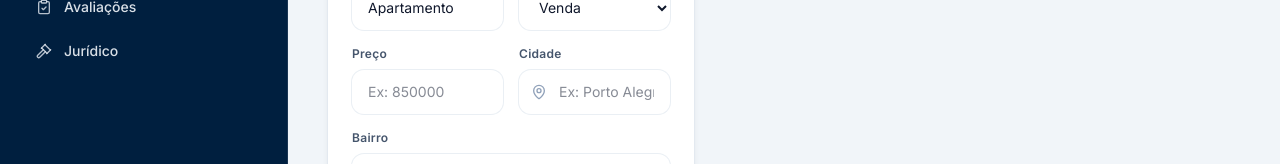
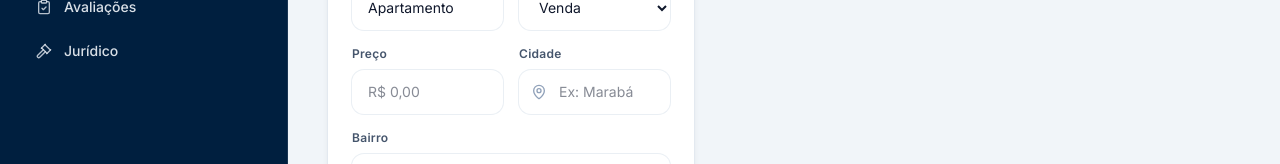
Before and after one commit to mixbrzilla-cmyk/crm-imobiliaria, a Next.js app: page /admin/imoveis in a window 1280 px wide. Shown: the part 525-689 px from the top of the page. Built offline with nearby package versions, Linux system fonts and the light colour scheme; no server answers; the database is empty.

Commit message:
feat: máscaras BRL (R$), regionalização Marabá e estrutura de imóveis Urbanos/Rurais

```diff
--- a/app/admin/avaliacoes/page.tsx
+++ b/app/admin/avaliacoes/page.tsx
@@ -14,6 +14,7 @@ import {
 } from "lucide-react";
 
 import { getSupabaseClient } from "@/lib/supabaseClient";
+import { formatBRLInput, formatCurrencyBRL, parseBRLInputToNumber } from "@/lib/brl";
 
 type AppraisalStatus = "agendada" | "realizada" | "laudo_emitido" | "publicado";
 
@@ -53,14 +54,6 @@ function parseOptionalNumber(value: string) {
   if (!trimmed) return null;
   const n = Number(trimmed.replace(/\./g, "").replace(",", "."));
   return Number.isFinite(n) ? n : null;
-}
-
-function formatCurrencyBRL(value: number) {
-  return value.toLocaleString("pt-BR", {
-    style: "currency",
-    currency: "BRL",
-    maximumFractionDigits: 0,
-  });
 }
 
 function safeText(value: string | null | undefined) {
@@ -237,11 +230,11 @@ export default function AvaliacoesAdminPage() {
         address: form.address.trim(),
         neighborhood: form.neighborhood.trim() || null,
         city: form.city.trim() || null,
-        scheduled_at: form.scheduled_at.trim() ? new Date(form.scheduled_at).toISOString() : null,
+        scheduled_at: form.scheduled_at,
         status: form.status,
         area_m2: parseOptionalNumber(form.area_m2),
         condition: form.condition.trim() || null,
-        suggested_price: parseOptionalNumber(form.suggested_price),
+        suggested_price: parseBRLInputToNumber(form.suggested_price),
         notes: form.notes.trim() || null,
         video_call_link: form.video_call_link.trim() || null,
         published_property_id: null,
@@ -462,9 +455,12 @@ export default function AvaliacoesAdminPage() {
                   <span className="text-xs font-semibold tracking-wide text-slate-600">Valor sugerido</span>
                   <input
                     value={form.suggested_price}
-                    onChange={(e) => setForm((s) => ({ ...s, suggested_price: e.target.value }))}
+                    onChange={(e) =>
+                      setForm((s) => ({ ...s, suggested_price: formatBRLInput(e.target.value) }))
+                    }
                     className="h-11 rounded-xl bg-white px-4 text-sm text-slate-900 ring-1 ring-slate-200/70 outline-none transition-all duration-300 focus:ring-2 focus:ring-[#001f3f]/15"
-                    placeholder="0"
+                    placeholder="R$ 0,00"
+                    inputMode="decimal"
                   />
                 </label>
               </div>
--- a/app/admin/gps/page.tsx
+++ b/app/admin/gps/page.tsx
@@ -3,6 +3,7 @@
 import { useCallback, useEffect, useMemo, useState } from "react";
 
 import { getSupabaseClient } from "@/lib/supabaseClient";
+import { formatBRLInput, formatCurrencyBRL, parseBRLInputToNumber } from "@/lib/brl";
 
 type OpportunityStatus = "novo" | "avaliando" | "descartado" | "importado";
 
@@ -30,21 +31,6 @@ type LeadImportForm = {
   interest: string;
   source: string;
 };
-
-function parseMoney(input: string) {
-  const normalized = input.replace(/[^0-9.,-]/g, "").replace(",", ".").trim();
-  if (!normalized) return null;
-  const parsed = Number(normalized);
-  return Number.isFinite(parsed) ? parsed : null;
-}
-
-function formatCurrencyBRL(value: number) {
-  return value.toLocaleString("pt-BR", {
-    style: "currency",
-    currency: "BRL",
-    maximumFractionDigits: 0,
-  });
-}
 
 function sanitizePhone(input: string) {
   const digits = (input ?? "").replace(/\D/g, "");
@@ -157,7 +143,7 @@ export default function GpsOpportunitiesPage() {
       id: crypto.randomUUID(),
       title,
       source_url: form.source_url.trim() ? form.source_url.trim() : null,
-      detected_price: parseMoney(form.detected_price),
+      detected_price: parseBRLInputToNumber(form.detected_price),
       status: form.status,
       notes: form.notes.trim() ? form.notes.trim() : null,
     };
@@ -314,9 +300,12 @@ export default function GpsOpportunitiesPage() {
             <label className="text-xs font-semibold text-slate-600">Valor detectado</label>
             <input
               value={form.detected_price}
-              onChange={(e) => setForm((c) => ({ ...c, detected_price: e.target.value }))}
+              onChange={(e) =>
+                setForm((c) => ({ ...c, detected_price: formatBRLInput(e.target.value) }))
+              }
               className="mt-1 w-full rounded-xl border border-slate-200 bg-white px-4 py-3 text-sm text-slate-900 shadow-sm outline-none transition-all focus:border-[#001f3f] focus:ring-2 focus:ring-[#ff0000]/20"
-              placeholder="R$ 780.000"
+              placeholder="R$ 0,00"
+              inputMode="decimal"
             />
           </div>
 
--- a/app/admin/imoveis/page.tsx
+++ b/app/admin/imoveis/page.tsx
@@ -14,6 +14,7 @@ import {
 } from "lucide-react";
 
 import { getSupabaseClient } from "@/lib/supabaseClient";
+import { formatBRLInput, formatCurrencyBRL, parseBRLInputToNumber } from "@/lib/brl";
 
 type PropertyStatus =
   | "rascunho"
@@ -84,14 +85,6 @@ function parseOptionalNumber(value: string) {
   if (!trimmed) return null;
   const n = Number(trimmed.replace(/\./g, "").replace(",", "."));
   return Number.isFinite(n) ? n : null;
-}
-
-function formatCurrencyBRL(value: number) {
-  return value.toLocaleString("pt-BR", {
-    style: "currency",
-    currency: "BRL",
-    maximumFractionDigits: 0,
-  });
 }
 
 function Badge({ status }: { status: PropertyStatus }) {
@@ -215,7 +208,8 @@ export default function InventarioImoveisPage() {
       title: row.title ?? "",
       property_type: row.property_type ?? "Apartamento",
       purpose: (row.purpose ?? "venda") as PropertyPurpose,
-      price: typeof row.price === "number" ? String(row.price) : "",
+      price:
+        typeof row.price === "number" ? formatCurrencyBRL(row.price, { maximumFractionDigits: 2 }) : "",
       neighborhood: row.neighborhood ?? "",
       city: row.city ?? "",
       bedrooms: row.bedrooms != null ? String(row.bedrooms) : "",
@@ -253,7 +247,7 @@ export default function InventarioImoveisPage() {
       title: form.title.trim() ? form.title.trim() : null,
       property_type: form.property_type.trim() ? form.property_type.trim() : null,
       purpose: form.purpose,
-      price: parseOptionalNumber(form.price),
+      price: parseBRLInputToNumber(form.price),
       neighborhood: form.neighborhood.trim() ? form.neighborhood.trim() : null,
       city: form.city.trim() ? form.city.trim() : null,
       bedrooms: parseOptionalInt(form.bedrooms),
@@ -471,9 +465,11 @@ export default function InventarioImoveisPage() {
                       </span>
                       <input
                         value={form.price}
-                        onChange={(e) => setForm((s) => ({ ...s, price: e.target.value }))}
+                        onChange={(e) =>
+                          setForm((s) => ({ ...s, price: formatBRLInput(e.target.value) }))
+                        }
                         className="h-11 rounded-xl bg-white px-4 text-sm text-slate-900 ring-1 ring-slate-200/70 outline-none transition-all duration-300 focus:ring-2 focus:ring-slate-900/10"
-                        placeholder="Ex: 850000"
+                        placeholder="R$ 0,00"
                         inputMode="decimal"
                       />
                     </label>
@@ -488,7 +484,7 @@ export default function InventarioImoveisPage() {
                           value={form.city}
                           onChange={(e) => setForm((s) => ({ ...s, city: e.target.value }))}
                           className="h-11 w-full rounded-xl bg-white pl-10 pr-4 text-sm text-slate-900 ring-1 ring-slate-200/70 outline-none transition-all duration-300 focus:ring-2 focus:ring-slate-900/10"
-                          placeholder="Ex: Porto Alegre"
+                          placeholder="Ex: Marabá"
                         />
                       </div>
                     </label>
--- a/app/admin/obras/page.tsx
+++ b/app/admin/obras/page.tsx
@@ -14,6 +14,7 @@ import {
 } from "lucide-react";
 
 import { getSupabaseClient } from "@/lib/supabaseClient";
+import { formatBRLInput, formatCurrencyBRL, parseBRLInputToNumber } from "@/lib/brl";
 
 type MaterialStatus = "cotado" | "comprado" | "entregue";
 
@@ -73,21 +74,6 @@ type EntryForm = {
   hours: string;
   notes: string;
 };
-
-function formatCurrencyBRL(value: number) {
-  return value.toLocaleString("pt-BR", {
-    style: "currency",
-    currency: "BRL",
-    maximumFractionDigits: 2,
-  });
-}
-
-function parseMoney(input: string) {
-  const normalized = input.replace(/[^0-9.,-]/g, "").replace(",", ".").trim();
-  if (!normalized) return null;
-  const parsed = Number(normalized);
-  return Number.isFinite(parsed) ? parsed : null;
-}
 
 function parseNumber(input: string) {
   const normalized = input.replace(/[^0-9.,-]/g, "").replace(",", ".").trim();
@@ -263,7 +249,7 @@ export default function ObrasAdminPage() {
       return;
     }
 
-    const unit = parseMoney(materialsForm.unit_price);
+    const unit = parseBRLInputToNumber(materialsForm.unit_price);
     const qty = parseNumber(materialsForm.quantity);
 
     setIsMaterialSaving(true);
@@ -339,8 +325,8 @@ export default function ObrasAdminPage() {
       return;
     }
 
-    const daily = parseMoney(workerForm.daily_rate);
-    const hourly = parseMoney(workerForm.hourly_rate);
+    const daily = parseBRLInputToNumber(workerForm.daily_rate);
+    const hourly = parseBRLInputToNumber(workerForm.hourly_rate);
 
     setIsWorkerSaving(true);
 
@@ -544,9 +530,12 @@ export default function ObrasAdminPage() {
                     <span className="text-xs font-semibold tracking-wide text-slate-600">Valor Unitário</span>
                     <input
                       value={materialsForm.unit_price}
-                      onChange={(e) => setMaterialsForm((s) => ({ ...s, unit_price: e.target.value }))}
+                      onChange={(e) =>
+                        setMaterialsForm((s) => ({ ...s, unit_price: formatBRLInput(e.target.value) }))
+                      }
                       className="h-11 rounded-xl bg-white px-4 text-sm text-slate-900 ring-1 ring-slate-200/70 outline-none transition-all duration-300 focus:ring-2 focus:ring-[#001f3f]/15"
-                      placeholder="0,00"
+                      placeholder="R$ 0,00"
+                      inputMode="decimal"
                     />
                   </label>
                   <label className="flex flex-col gap-2">
@@ -576,7 +565,7 @@ export default function ObrasAdminPage() {
                 <div className="rounded-2xl bg-slate-50 px-4 py-3 text-sm text-slate-700 ring-1 ring-slate-200/70">
                   <span className="font-semibold text-slate-900">Total:</span>{" "}
                   {(() => {
-                    const unit = parseMoney(materialsForm.unit_price) ?? 0;
+                    const unit = parseBRLInputToNumber(materialsForm.unit_price) ?? 0;
                     const qty = parseNumber(materialsForm.quantity) ?? 0;
                     return formatCurrencyBRL(unit * qty);
                   })()}
@@ -742,18 +731,24 @@ export default function ObrasAdminPage() {
                     <span className="text-xs font-semibold tracking-wide text-slate-600">Diária</span>
                     <input
                       value={workerForm.daily_rate}
-                      onChange={(e) => setWorkerForm((s) => ({ ...s, daily_rate: e.target.value }))}
+                      onChange={(e) =>
+                        setWorkerForm((s) => ({ ...s, daily_rate: formatBRLInput(e.target.value) }))
+                      }
                       className="h-11 rounded-xl bg-white px-4 text-sm text-slate-900 ring-1 ring-slate-200/70 outline-none transition-all duration-300 focus:ring-2 focus:ring-[#001f3f]/15"
-                      placeholder="0,00"
+                      placeholder="R$ 0,00"
+                      inputMode="decimal"
                     />
                   </label>
                   <label className="flex flex-col gap-2">
                     <span className="text-xs font-semibold tracking-wide text-slate-600">Hora</span>
                     <input
                       value={workerForm.hourly_rate}
-                      onChange={(e) => setWorkerForm((s) => ({ ...s, hourly_rate: e.target.value }))}
+                      onChange={(e) =>
+                        setWorkerForm((s) => ({ ...s, hourly_rate: formatBRLInput(e.target.value) }))
+                      }
                       className="h-11 rounded-xl bg-white px-4 text-sm text-slate-900 ring-1 ring-slate-200/70 outline-none transition-all duration-300 focus:ring-2 focus:ring-[#001f3f]/15"
-                      placeholder="0,00"
+                      placeholder="R$ 0,00"
+                      inputMode="decimal"
                     />
                   </label>
                 </div>
--- /dev/null
+++ b/lib/brl.ts
@@ -0,0 +1,33 @@
+export function formatBRLInput(raw: string) {
+  const digits = (raw ?? "").replace(/\D/g, "");
+  if (!digits) return "";
+
+  const cents = Number(digits);
+  if (!Number.isFinite(cents)) return "";
+
+  const value = cents / 100;
+  return value.toLocaleString("pt-BR", {
+    style: "currency",
+    currency: "BRL",
+    minimumFractionDigits: 2,
+    maximumFractionDigits: 2,
+  });
+}
+
+export function parseBRLInputToNumber(raw: string) {
+  const digits = (raw ?? "").replace(/\D/g, "");
+  if (!digits) return null;
+
+  const cents = Number(digits);
+  if (!Number.isFinite(cents)) return null;
+
+  return cents / 100;
+}
+
+export function formatCurrencyBRL(value: number, opts?: { maximumFractionDigits?: number }) {
+  return value.toLocaleString("pt-BR", {
+    style: "currency",
+    currency: "BRL",
+    maximumFractionDigits: opts?.maximumFractionDigits ?? 2,
+  });
+}
```
